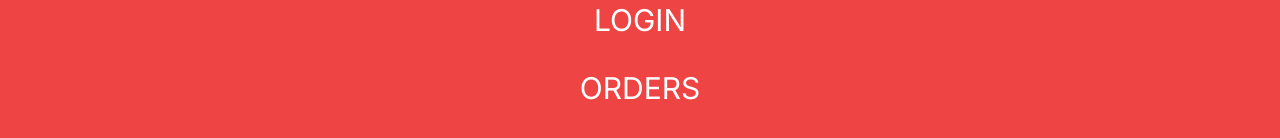
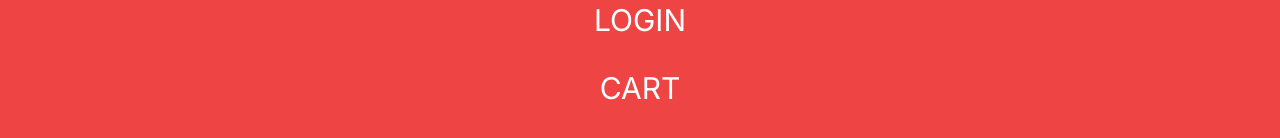
Before and after one commit to federico-init/restaurant-nextjs, a Next.js app: page / in a window 1280 px wide. Shown: the part 530-668 px from the top of the page. Built offline with nearby package versions, Linux system fonts and the light colour scheme.

Commit message:
chore: additional menu voices

```diff
--- a/src/components/Menu.tsx
+++ b/src/components/Menu.tsx
@@ -14,6 +14,9 @@ const menuLinks = [
 const Menu = () => {
   // state for menu button
   const [isOpen, setIsOpen] = useState(false);
+
+  // state for logged user
+  const [user, setUser] = useState(null);
 
   const renderedLinks = menuLinks.map((item) => {
     return (
@@ -35,8 +38,12 @@ const Menu = () => {
       />
       <div className="bg-red-500 text-white absolute left-0 top-24 w-full h-[calc(100vh-6rem)] flex flex-col gap-8 items-center justify-center text-3xl z-10">
         {renderedLinks}
-        <Link href="/login">Login</Link>
-        <Link href="/orders">Orders</Link>
+        {user ? (
+          <Link href="/orders">Orders</Link>
+        ) : (
+          <Link href="/login">Login</Link>
+        )}
+        <Link href="/cart">Cart</Link>
       </div>
     </div>
   );
```
